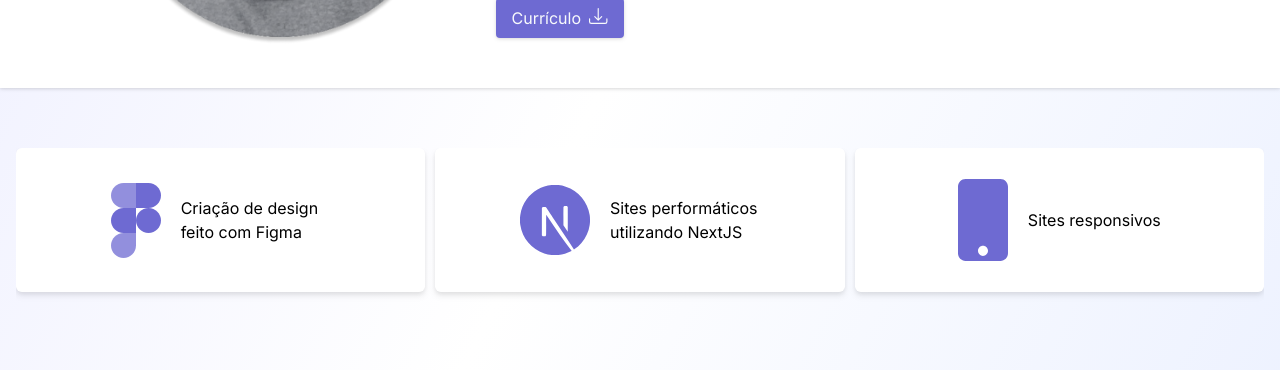
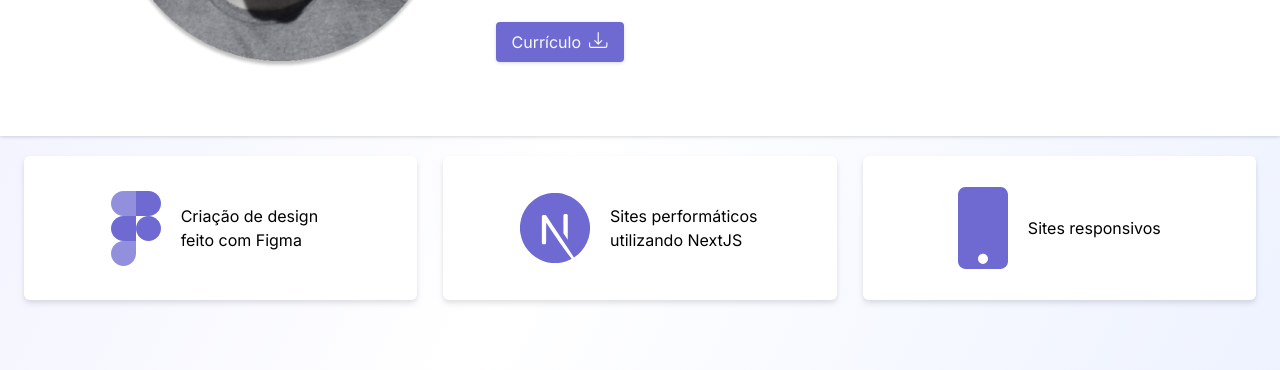
Before and after one commit to br-gabriel/my-portfolio, a Next.js app: page / in a window 1280 px wide. Shown: the part 1280-1650 px from the top of the page. Built offline with nearby package versions, Linux system fonts and the light colour scheme.

Commit message:
responsive design update

```diff
--- a/src/components/Cards.jsx
+++ b/src/components/Cards.jsx
@@ -24,35 +24,39 @@ export default function Cards() {
     }, []);
 
     return (
-        <section className="max-w-7xl w-full flex flex-row items-center justify-center gap-4 mt-12 px-4 py-3">
+        <section className="max-w-7xl w-full flex flex-row items-center justify-center gap-4 px-4 py-3">
             {console.log(largura)}
             <swiper-container
                 space-between="10"
-                slides-per-view={largura > 800 ? 3 : 1}
+                slides-per-view={largura > 900 ? 3 : 1}
                 loop="true"
                 autoplay="true"
                 speed="500"
             >
                 <swiper-slide>
-                    <div className="h-40">
-                        <div className="min-w-[350px] md:min-w-[250px] h-36 bg-white drop-shadow-md rounded-md flex flex-row items-center justify-center gap-5">
-                            <Image src={figmaSVG} width={50} />
+                    <div className="h-40 p-2">
+                        <div className="min-w-[150px] md:min-w-[250px] h-36 bg-white drop-shadow-md rounded-md flex flex-row items-center justify-center gap-5">
+                            <Image src={figmaSVG} alt="logo do Figma" width={50} />
                             <span className="max-w-[150px]">Criação de design feito com Figma</span>
                         </div>
                     </div>
                 </swiper-slide>
 
                 <swiper-slide>
-                    <div className="min-w-[350px] md:min-w-[250px] h-36 bg-white drop-shadow-md rounded-md flex flex-row items-center justify-center gap-5">
-                        <Image src={nextjsSVG} width={70} />
-                        <span className="max-w-[150px]">Sites performáticos utilizando NextJS</span>
+                    <div className="h-40 p-2">
+                        <div className="min-w-[150px] md:min-w-[250px] h-36 bg-white drop-shadow-md rounded-md flex flex-row items-center justify-center gap-5">
+                            <Image src={nextjsSVG} alt="logo do Next js" width={70} />
+                            <span className="max-w-[150px]">Sites performáticos utilizando NextJS</span>
+                        </div>
                     </div>
                 </swiper-slide>
 
                 <swiper-slide>
-                    <div className="min-w-[350px] md:min-w-[250px] sm:min-w-[150px] h-36 bg-white drop-shadow-md rounded-md flex flex-row items-center justify-center gap-5">
-                        <Image src={mobileSVG} width={50} />
-                        <span className="max-w-[150px]">Sites responsivos</span>
+                    <div className="h-40 p-2">
+                        <div className="min-w-[150px] md:min-w-[250px] h-36 bg-white drop-shadow-md rounded-md flex flex-row items-center justify-center gap-5">
+                            <Image src={mobileSVG} alt="icone de smartphone" width={50} />
+                            <span className="max-w-[150px]">Sites responsivos</span>
+                        </div>
                     </div>
                 </swiper-slide>
             </swiper-container>
```
